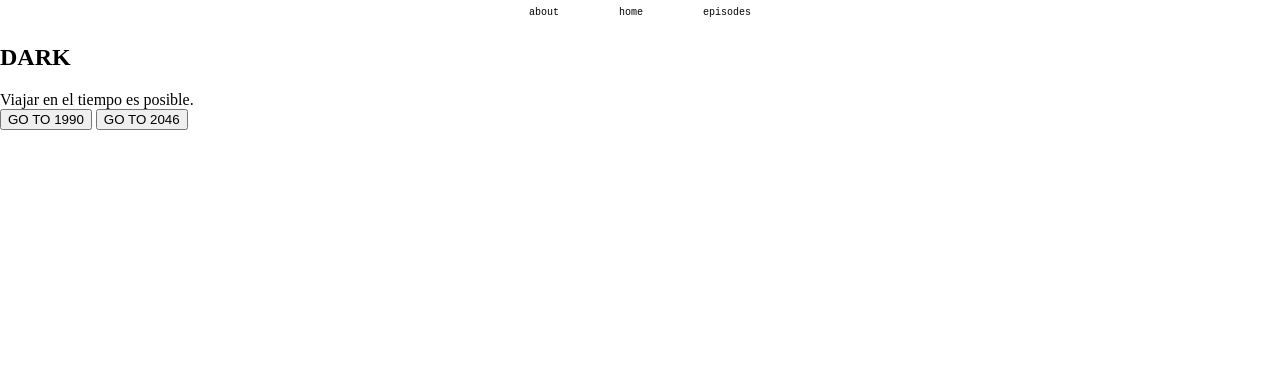
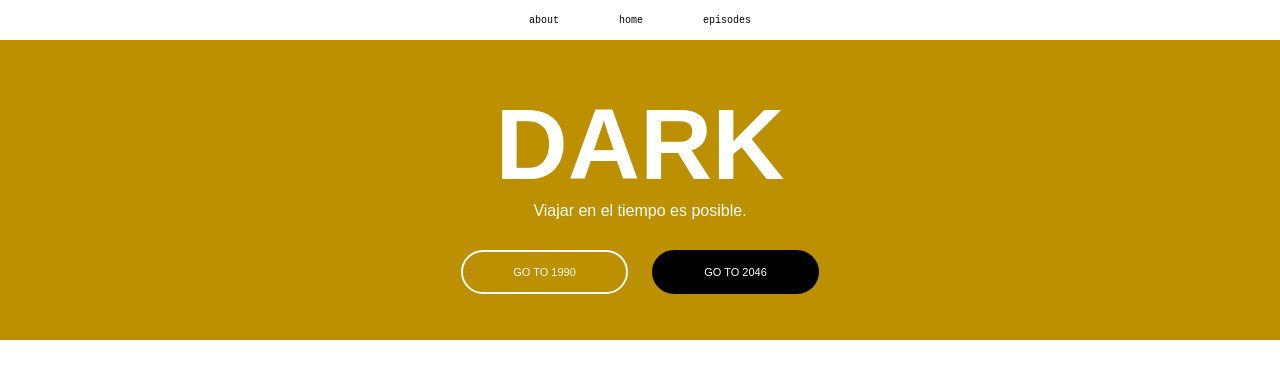
Before and after one commit to mariajvergara/git-23-web-c, a plain HTML site: page index.html in a window 1280 px wide. Drawn offline with Linux system fonts and the light colour scheme.

Commit message:
header styles agregadas

```diff
--- a/styles.css
+++ b/styles.css
@@ -3,11 +3,11 @@
 }
 
 .nav {
-    /* border: 2px solid coral; */
-    height: 3vh;
+    height: 5vh;
     display: flex;
     justify-content: center;
     align-items: center;
+    cursor: pointer;
 }
 
 .nav-elements {
@@ -16,3 +16,57 @@
     font-weight: 500;
     padding: 0 30px;
 }
+
+.header {
+    height: 300px;
+    background-color: rgb(188, 144, 1);
+    display: flex;
+    flex-direction: column;
+    align-items: center;
+    justify-content: center;
+    font-family: Arial, Helvetica, sans-serif;
+
+}
+
+.header-title {
+    color: white;
+    font-size: 100px;
+    font-weight: 2000;
+    margin: 0;
+}
+
+.header-desc {
+    color: white;
+}
+
+.button {
+    margin: 30px 10px 0px 10px;
+    padding: 14px 50px;
+    font-size: 11px;
+    border-radius: 25px;
+    border: none;
+    cursor: pointer;
+}
+
+
+.btn-white {
+    background-color: transparent;
+    border: 2px solid white;
+    color: white;
+}
+
+.btn-white:hover {
+    background-color: blue;
+    border: 2px solid blue;
+}
+
+.btn-dark {
+    border: 2px solid black;
+    background-color: black;
+    color: white;
+}
+
+.btn-dark:hover {
+    background-color: red;
+    border: 2px solid red;
+}
```
